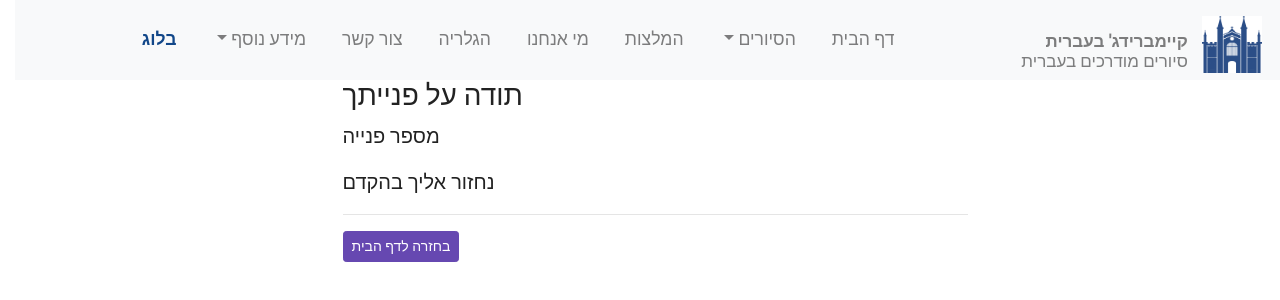
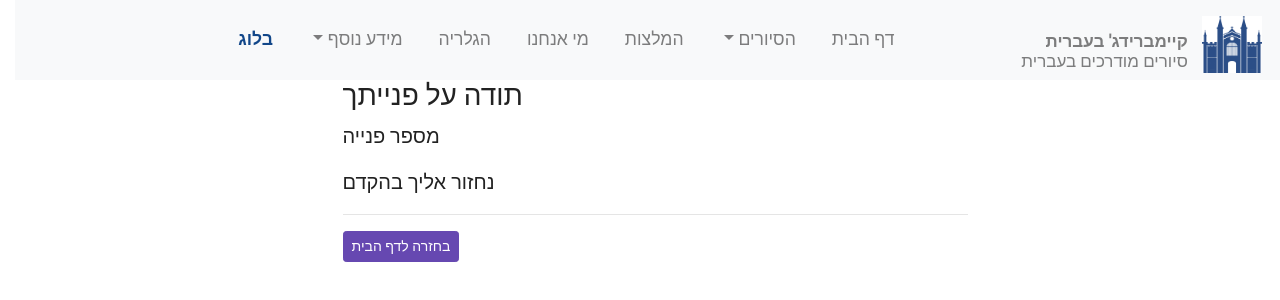
Before and after one commit to ngati77/tours, a Django app: template templates/tour/contact_saved.html in a window 1280 px wide. Shown: the top 300 px of the page. Run offline with Django 3.2, Linux system fonts and the light colour scheme; the template is opened without the code that fills it, so the values that code supplies are empty; some libraries are stand-ins or nearby versions.

Commit message:
Removing contact from the menu

```diff
--- a/templates/tour/navbar.html
+++ b/templates/tour/navbar.html
@@ -34,9 +34,13 @@
              <li class="nav-item">
                 <a class="nav-link" href="{% url  'tour:gallery'  %}">הגלריה</a>
             </li>
-             <li class="nav-item">
-                <a class="nav-link" href="{% url  'tour:contact'  %}">צור קשר</a>
-            </li>
+            <!--
+
+                <li class="nav-item">
+                    <a class="nav-link" href="{% url  'tour:gallery'  %}">צור קשר</a>
+                    'tour:contact'
+                </li>
+            -->
             <li  class="nav-item dropdown">
                 <a class="nav-link dropdown-toggle" href="#" id="navbarDropdown" role="button" data-toggle="dropdown" aria-haspopup="true" aria-expanded="false">
                     מידע נוסף
--- a/urls.py
+++ b/urls.py
@@ -27,7 +27,7 @@
     path('clients_in_tour/<int:pk>/',    views.ClientView.as_view(), name='clientview'),
     path('success',         views.success, name="success"),
     path('failure',         views.failure, name="failure"),
-    path('contact',         views.contactUs, name="contact"),
+    #path('contact',         views.contactUs, name="contact"),
     path('give_review',     views.GiveReview, name="give_review"),
     path('report-view',     views.reportView, name="report-view"),
     path('trip_view',       views.tripView, name="trip_view"),
```
